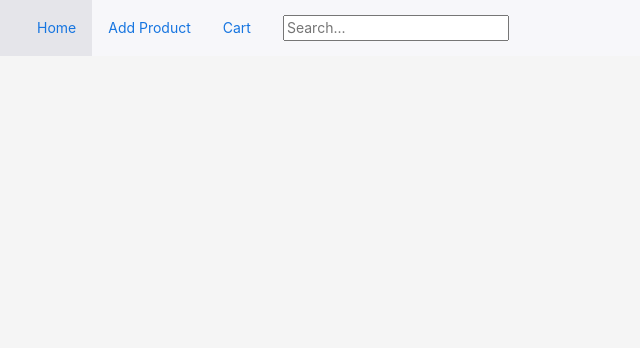
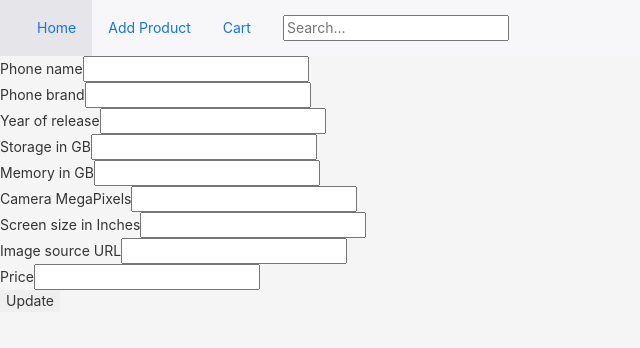
Before and after one commit to mohamed-ben-nacef/PhoneStore, a React (Create React App) app in the folder frontend/: page /Update/1 in a window 1280 px wide. Shown: the top 348 px of the page, without its empty margins (0-640 px from the left). Built offline with nearby package versions, Linux system fonts and the light colour scheme; no server answers; some icons are missing.

Commit message:
update form

```diff
--- a/frontend/src/App.js
+++ b/frontend/src/App.js
@@ -10,9 +10,9 @@ import { BrowserRouter, Routes, Route, Navigate } from 'react-router-dom';
 import Navbars from './components/Navbars.js';
 
 function App() {
-  const [data, setData] = useState([]); //! MAIN DATA
+  const [data, setData] = useState([]); // Main data
   const [cartData, setCartData] = useState([]);
-  const [selected, setSelected] = useState({}); //! one product selected for the detailed
+  const [selected, setSelected] = useState({});
   const [searchQuery, setSearchQuery] = useState('');
 
   useEffect(() => {
@@ -35,14 +35,13 @@ function App() {
       <Navbars onSearch={setSearchQuery} />
       <Routes>
         <Route
-          exact
-          path='/'
+          path="/"
           element={<Home data={data} setData={setData} setSelected={setSelected} addToCart={handleAddCart} searchQuery={searchQuery} />}
         />
-        <Route path='/cart' element={<CartList cart={cartData} deleteCart={handleDeleteCart} />} />
-        <Route path='/ProductDetails' element={<ProductDetails selected={selected} addToCart={handleAddCart} />} />
-        <Route path='/AddPhone' element={<AddPhone />} />
-        <Route path='/Update' element={<Update />} />
+        <Route path="/cart" element={<CartList cart={cartData} deleteCart={handleDeleteCart} />} />
+        <Route path="/ProductDetails" element={<ProductDetails selected={selected} addToCart={handleAddCart} />} />
+        <Route path="/AddPhone" element={<AddPhone />} />
+        <Route path="/Update/:id" element={<Update />} /> {/* Use element instead of component */}
       </Routes>
     </BrowserRouter>
   );
--- a/frontend/src/components/Update.js
+++ b/frontend/src/components/Update.js
@@ -1,51 +1,94 @@
-import React, { useState } from 'react';
+import React, { useState, useEffect } from 'react';
+import axios from 'axios';
+import { useParams } from 'react-router-dom';
 
-const AddEdit = (props) =>{
-  const {selected} = props;
-  const [phone_name,setPhoneName] = useState('')
-  const [brand,setBrand] = useState('')
-  const [release_year,setReleaseYear] = useState('')
-  const [storage,setStorage] = useState('')
-  const [memory,setMemory] = useState('')
-  const [camera,setCamera] = useState('')
-  const [screen_size,setScreenSize] = useState('')
-  const [img_url,setImgURL] = useState('')
-  const [price,setPrice] = useState('')
-  if(selected){
-    setPhoneName(selected.phone_name);
-    setBrand(selected.brand);
-    setReleaseYear(selected.release_year);
-    setStorage(selected.storage);
-    setMemory(selected.memory);
-    setCamera(selected.camera);
-    setScreenSize(selected.screen_size);
-    setImgURL(selected.img_url);
-    setPrice(selected.price);
+const Update = () => {
+  const { id } = useParams();
+
+  const [phoneData, setPhoneData] = useState({
+    _id: '',
+    phone_name: '',
+    brand: '',
+    release_year: '',
+    storage: '',
+    memory: '',
+    camera: '',
+    screen_size: '',
+    img_url: '',
+    price: '',
+  });
+
+  const [formSubmitted, setFormSubmitted] = useState(false);
+
+  // useEffect(() => {
+  //   fetchPhoneData();
+  // }, []);
+
+  // const fetchPhoneData = () => {
+  //   axios
+  //     .get(`http://localhost:4000/api/phones/${id}`)
+  //     .then((response) => {
+  //       setPhoneData(response.data);
+  //     })
+  //     .catch((error) => {
+  //       console.error('Error fetching phone data:', error);
+  //     });
+  // };
+
+  const handleInputChange = (event) => {
+    const { name, value } = event.target;
+    if (!formSubmitted) {
+      setPhoneData((prevData) => ({
+        ...prevData,
+        [name]: value,
+      }));
     }
+  };
+
+  const handleFormSubmit = (event) => {
+    event.preventDefault();
+    setFormSubmitted(true);
+
+    const phoneId = phoneData._id;
+    const updatedData = { ...phoneData };
+    delete updatedData._id;
+
+    axios
+      .put(`http://localhost:4000/api/phones/${phoneId}`, updatedData)
+      .then((response) => {
+        console.log('Phone updated:', response.data);
+      })
+      .catch((error) => {
+        console.error('Error updating phone:', error);
+      });
+  };
 
   return (
     <div>
+      <form onSubmit={handleFormSubmit}>
+        <input type="hidden" name="_id" value={phoneData._id} onChange={handleInputChange} />
         <span>Phone name</span>
-      <input type="text">{phone_name}</input><br />
+        <input type="text" name="phone_name" value={phoneData.phone_name} onChange={handleInputChange} /><br />
         <span>Phone brand</span>
-      <input type="text">{brand}</input><br/>
+        <input type="text" name="brand" value={phoneData.brand} onChange={handleInputChange} /><br />
         <span>Year of release</span>
-      <input type="text">{release_year}</input><br/>
+        <input type="text" name="release_year" value={phoneData.release_year} onChange={handleInputChange} /><br />
         <span>Storage in GB</span>
-      <input type="text">{storage}</input><br/>
+        <input type="text" name="storage" value={phoneData.storage} onChange={handleInputChange} /><br />
         <span>Memory in GB</span>
-      <input type="text">{memory}</input><br/>
+        <input type="text" name="memory" value={phoneData.memory} onChange={handleInputChange} /><br />
         <span>Camera MegaPixels</span>
-      <input type="text">{camera}</input><br/>
+        <input type="text" name="camera" value={phoneData.camera} onChange={handleInputChange} /><br />
         <span>Screen size in Inches</span>
-      <input type="text">{screen_size}</input><br/>
+        <input type="text" name="screen_size" value={phoneData.screen_size} onChange={handleInputChange} /><br />
         <span>Image source URL</span>
-      <input type="text">{img_url}</input><br/>
+        <input type="text" name="img_url" value={phoneData.img_url} onChange={handleInputChange} /><br />
         <span>Price</span>
-      <input type="text">{price}</input><br/>
-      <button className="submit" >Confirm?</button>
+        <input type="text" name="price" value={phoneData.price} onChange={handleInputChange} /><br />
+        <button className="submit" type="submit">Update</button>
+      </form>
     </div>
-  )
-}
+  );
+};
 
-export default AddEdit;
+export default Update;
```
Lines whose indentation alone changed are shown as unchanged.
